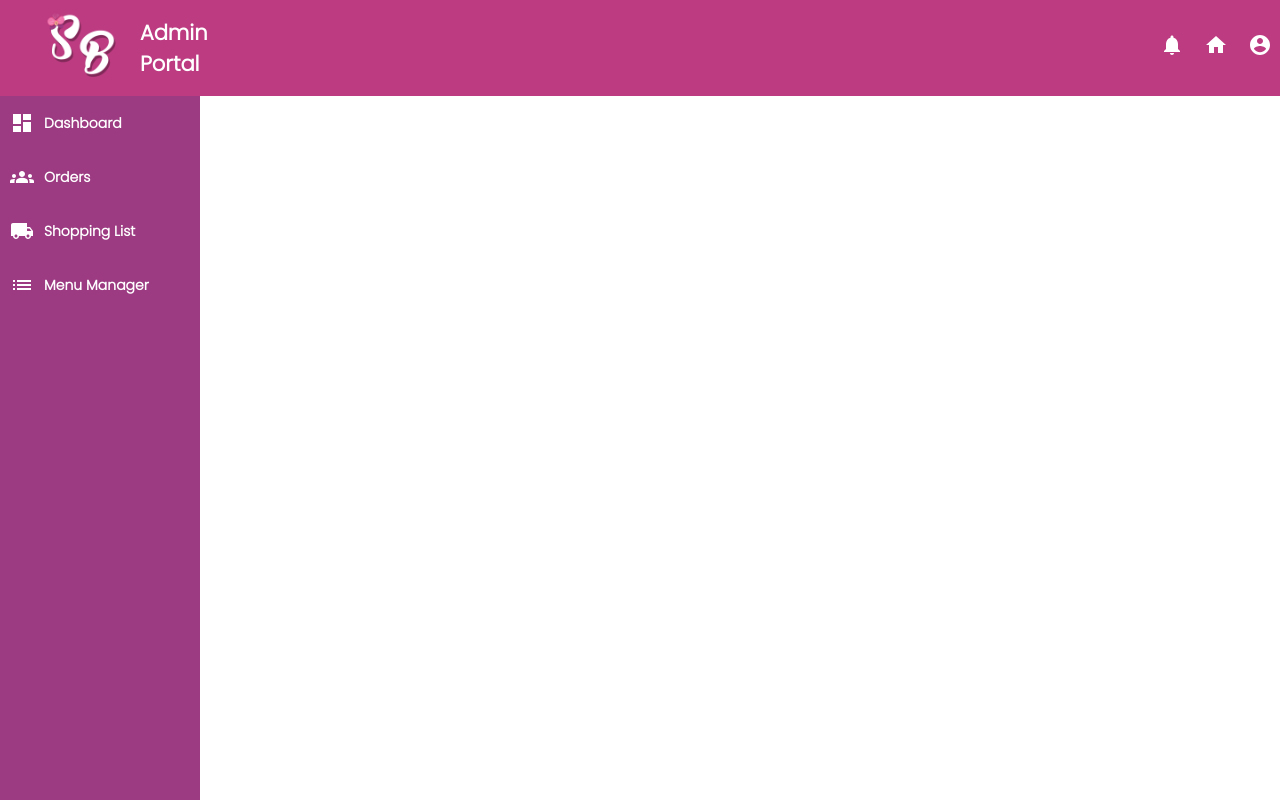
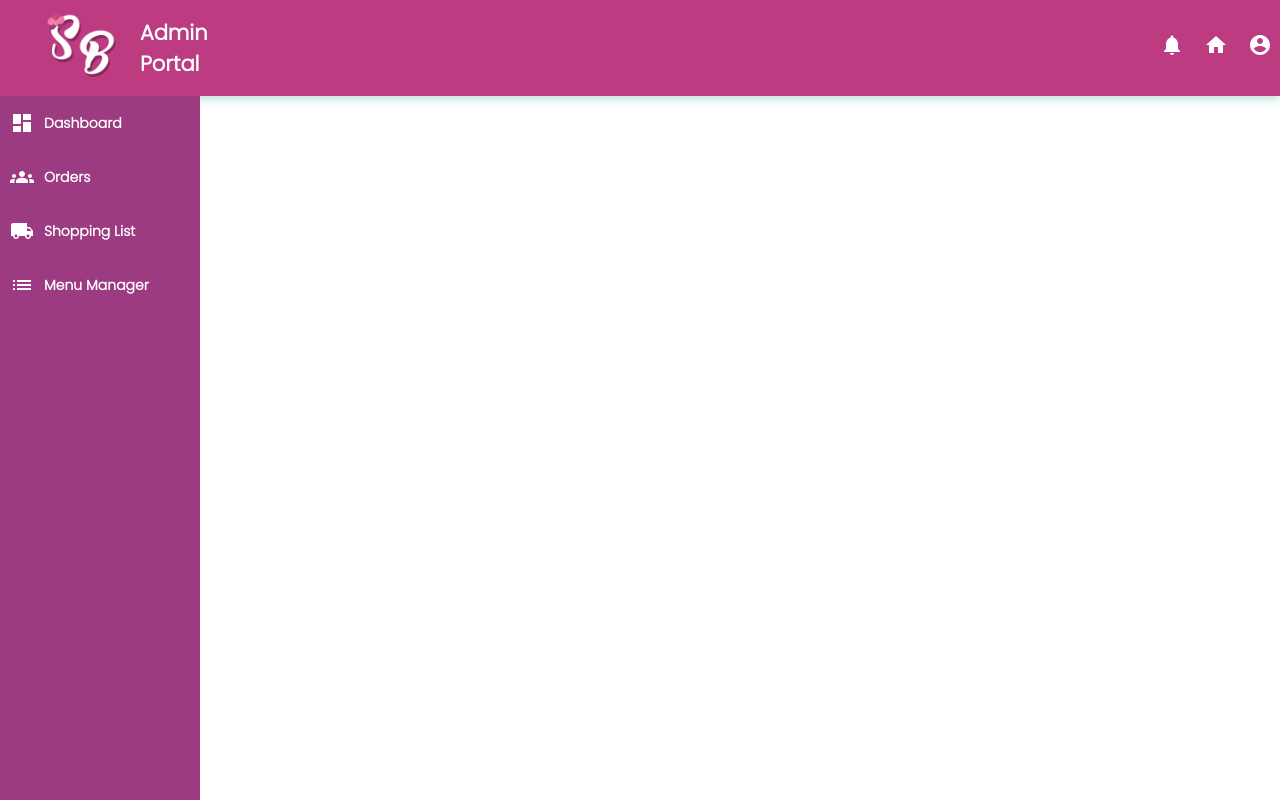
Before and after one commit to richtwin567/sweetbs-php, a PHP site: template templates/portal.html in a window 1280 px wide; the page is wider, and only the part inside the window is pictured. Run offline with PHP 8.4, Linux system fonts and the light colour scheme; the template is opened without the code that fills it, so the values that code supplies are empty.

Commit message:
Added subtle blur

```diff
--- a/static/css/portal.css
+++ b/static/css/portal.css
@@ -23,7 +23,9 @@ body{
     justify-content: space-around;
     align-items: center;
     background-color: #BC3B81;
+    box-shadow: 0px 2px 10px #B0DAD8;
     height:12vh;
+
 }
 
 #horizontal ul{
```
